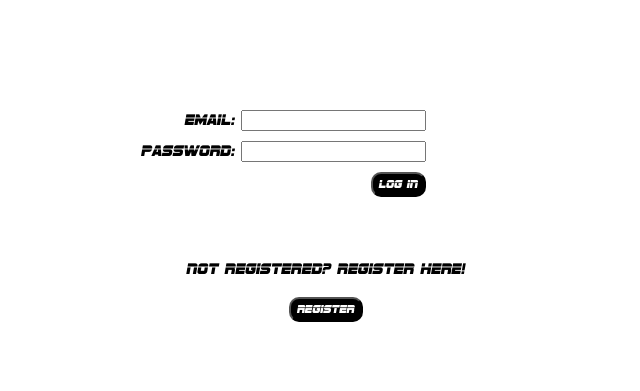
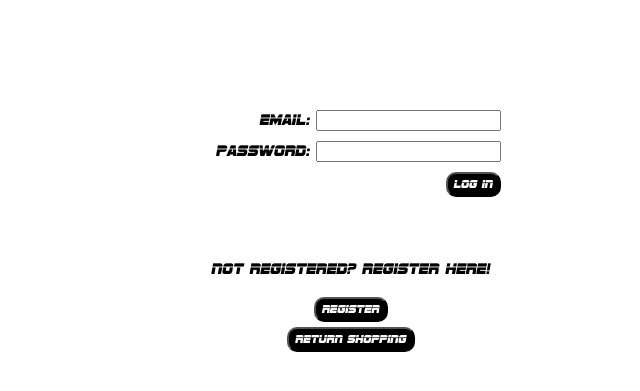
Before and after one commit to baileynottingham/Final-Project, a PHP site: page /user.php in a window 1280 px wide. Shown: the part 128-519 px from the top of the page, without its empty margins (289-929 px from the left). Run offline with PHP 8.4, Linux system fonts and the light colour scheme.

Commit message:
final css changes

```diff
--- a/cart.php
+++ b/cart.php
@@ -184,7 +184,7 @@ session_start();
     $total = $total + ($_COOKIE["item7"] * 4.10);
   }
   ?>
-  <p id="subtotal">Subtotal (<?=$_COOKIE["totalItems"]?> items): <span class="nums">$<?=number_format($total, 2)?></span></p>
+  <p class="subtotal">Subtotal (<?=$_COOKIE["totalItems"]?> items): <span class="nums">$<?=number_format($total, 2)?></span></p>
   <form action="checkout.php" method="post">
     <input type="hidden" name="totalPrice" value="<?=$total?>"/>
     <input class="cartButtons" type="submit" value="Check Out!" />
--- a/register.php
+++ b/register.php
@@ -30,6 +30,9 @@
     <br />
     <p id="status"></p>
   </form>
+  <form id="newAccount" action="index.php">
+    <input class="cartButtons" type="submit" value="Return Shopping"/>
+  </form>
   </div>
 </body>
 <html>
--- a/styles.css
+++ b/styles.css
@@ -243,8 +243,8 @@ h1 {
   font-family: sportsFont, sans-serif;
   text-align: right;
   margin: 0 auto;
-  width: 50%;
-  padding-right: 85px;
+  max-width: 300px;
+
   padding-top: 50px;
 }
 #login input {
@@ -254,15 +254,13 @@ h1 {
   font-family: "sportsFont", sans-serif;
   text-align: center;
   margin: 0 auto;
-  width: 50%;
-  padding-right: 50px;
+  max-width: 300px;
   padding-top: 50px;
 }
 #newAccount {
   font-family: "sportsFont", sans-serif;
   text-align: right;
   margin: 0 auto;
-    padding-right: 55px;
-  width: 50%;
+  max-width: 290px;
   padding-top: 50px;
 }
--- a/user.php
+++ b/user.php
@@ -26,13 +26,16 @@
     session_regenerate_id(TRUE);
       }
      ?>
+  </form>
   </div>
-  </form>
   <div id="registerStyle">
   <form id="register" action="register.php" method="post">
     <p> Not registered? Register here! </p>
     <input type="submit" value="Register" class="cartButtons"/>
   </form>
+  <form action="index.php">
+    <input class="cartButtons" type="submit" value="Return Shopping"/>
+  </form>
   </div>
 </body>
 </html>
```
Also changed, not shown: index.php (+7 -7 lines), users.sql (+5 -5 lines).
